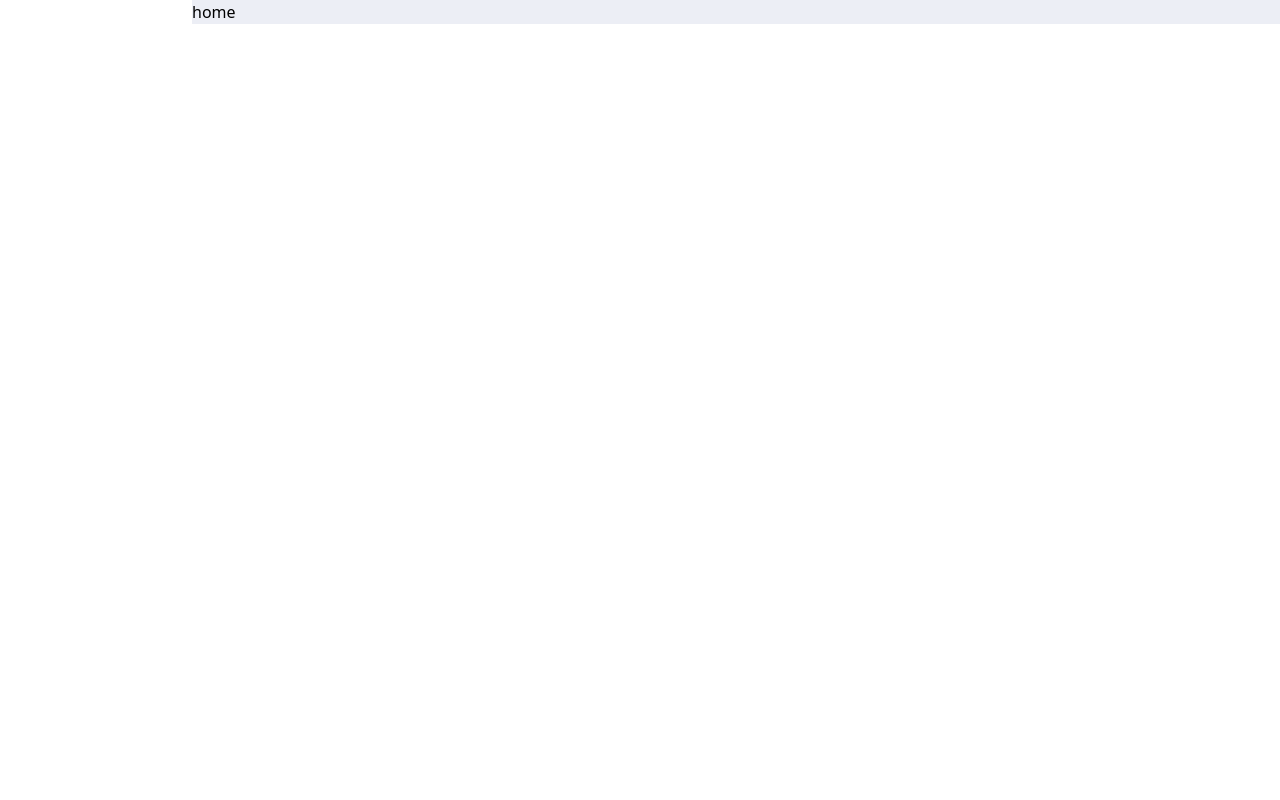
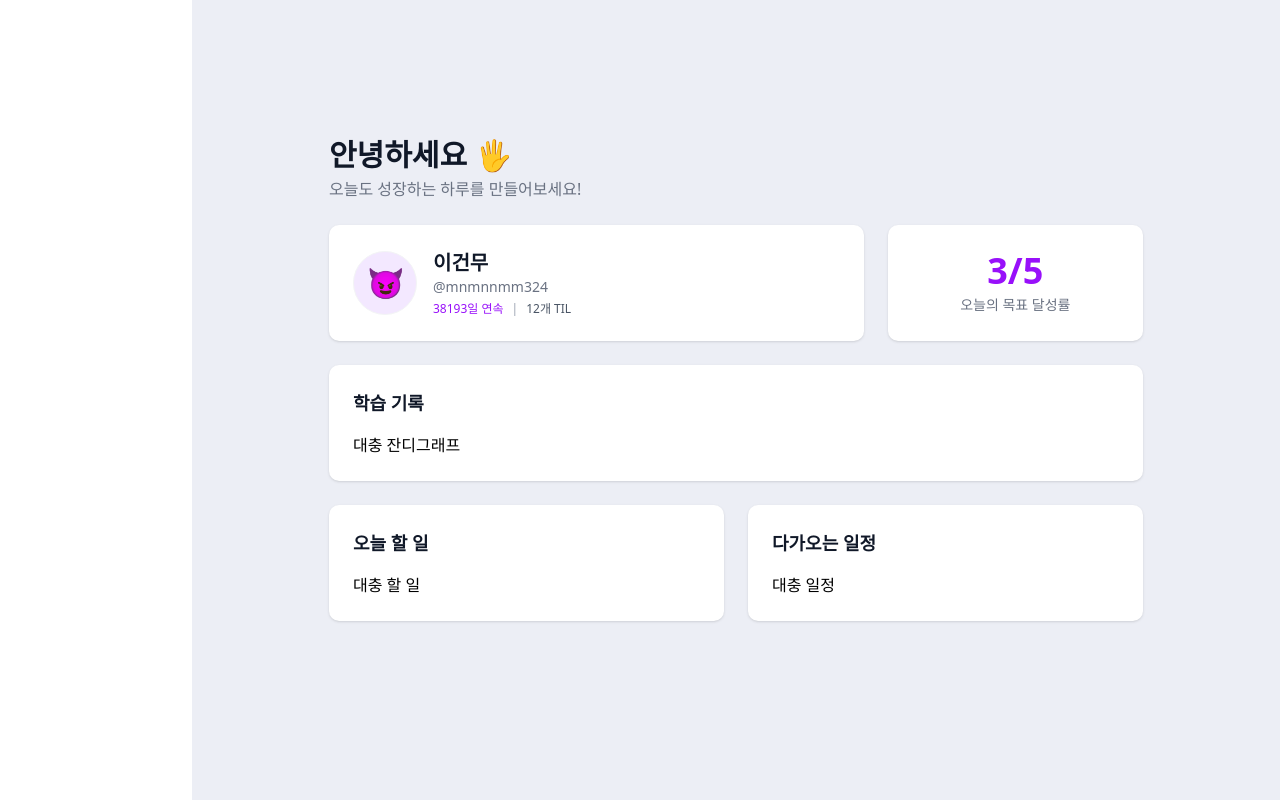
Before and after one commit to DeveloperBlog-Devflow/devflow, a Next.js app: page / in a window 1280 px wide. Built offline with nearby package versions, Linux system fonts and the light colour scheme.

Commit message:
feat: 홈 페이지에서 사용하는 컴포넌트 구현 및 섹션 분리하여 홈 페이지 구현

```diff
--- a/app/(with-sidebar)/(home)/page.tsx
+++ b/app/(with-sidebar)/(home)/page.tsx
@@ -1,9 +1,28 @@
-// export default function Home() {
-//   return <div>home</div>;
-// }
+import BottomSection from '@/components/home/BottomSection';
+import Card from '@/components/home/Card';
+import GraphSection from '@/components/home/GraphSection';
+import HeaderSection from '@/components/home/HeaderSection';
+import ProfileSection from '@/components/home/ProfileSection';
 
 const Page = () => {
-  return <div>home</div>;
+  return (
+    <div className="bg-background flex min-h-screen flex-col gap-6 font-sans md:p-[137px]">
+      {/* 1. Header */}
+      <HeaderSection />
+
+      {/* 2-1. ProfileSection */}
+      <ProfileSection className="grid grid-cols-1 gap-6 md:grid-cols-3" />
+
+      {/* 2-2. GraphSection */}
+      <GraphSection></GraphSection>
+
+      {/* 2-3. BottomSection */}
+      <BottomSection className="grid grid-cols-1 gap-6 md:grid-cols-2" />
+
+      {/* 3. ButtonSection */}
+      {/* 버튼 두개 만드쇼 */}
+    </div>
+  );
 };
 
 export default Page;
--- /dev/null
+++ b/components/home/BottomSection.tsx
@@ -0,0 +1,16 @@
+import Card from './Card';
+
+interface BottomSectionProps {
+  className?: string;
+}
+
+const BottomSection = ({ className }: BottomSectionProps) => {
+  return (
+    <div className={className}>
+      <Card title="오늘 할 일">대충 할 일</Card>
+      <Card title="다가오는 일정">대충 일정</Card>
+    </div>
+  );
+};
+
+export default BottomSection;
--- /dev/null
+++ b/components/home/Card.tsx
@@ -0,0 +1,24 @@
+import { ReactNode } from 'react';
+
+// 흰 바탕의 카드
+
+interface CardProps {
+  children: ReactNode; // 카드 내부 내용들
+  className?: string; // 추가 스타일링
+  title?: string; // 좌측 상단 제목이 있는 경우
+}
+
+const Card = ({ children, className = '', title }: CardProps) => {
+  return (
+    <div
+      className={`border-border bg-surface rounded-[10px] p-6 shadow-sm ${className}`}
+    >
+      {title && (
+        <h2 className="mb-4 text-lg font-bold text-gray-900">{title}</h2>
+      )}
+      {children}
+    </div>
+  );
+};
+
+export default Card;
--- /dev/null
+++ b/components/home/GraphSection.tsx
@@ -0,0 +1,15 @@
+import Card from './Card';
+
+interface GraphSectionProps {
+  className?: string;
+}
+
+const GraphSection = ({ className }: GraphSectionProps) => {
+  return (
+    <div className={className}>
+      <Card title="학습 기록">대충 잔디그래프</Card>
+    </div>
+  );
+};
+
+export default GraphSection;
--- /dev/null
+++ b/components/home/HeaderSection.tsx
@@ -0,0 +1,16 @@
+interface HeaderSectionProps {
+  className?: string;
+}
+
+const HeaderSection = ({ className }: HeaderSectionProps) => {
+  return (
+    <div className={className}>
+      <h1 className="flex items-center gap-2 text-3xl font-bold text-gray-900">
+        안녕하세요 <span className="text-3xl">🖐️</span>
+      </h1>
+      <p className="mt-1 text-gray-500">오늘도 성장하는 하루를 만들어보세요!</p>
+    </div>
+  );
+};
+
+export default HeaderSection;
--- /dev/null
+++ b/components/home/ProfileSection.tsx
@@ -0,0 +1,40 @@
+import Card from './Card';
+
+interface ProfileSectionProps {
+  className?: string;
+}
+
+const ProfileSection = ({ className }: ProfileSectionProps) => {
+  return (
+    <div className={className}>
+      <div className="md:col-span-2">
+        <Card className="flex items-center gap-4">
+          <div className="flex h-16 w-16 items-center justify-center overflow-hidden rounded-full border border-gray-100 bg-purple-100">
+            <span className="text-3xl">😈</span>
+          </div>
+
+          <div>
+            <h3 className="text-xl font-bold text-gray-900">이건무</h3>
+            <p className="text-sm text-gray-500">@mnmnnmm324</p>
+            <div className="mt-1 flex gap-2 text-xs font-medium">
+              <span className="text-purple-600">38193일 연속</span>
+              <span className="text-gray-400">|</span>
+              <span className="text-gray-600">12개 TIL</span>
+            </div>
+          </div>
+        </Card>
+      </div>
+
+      <div className="md:col-span-1">
+        <Card className="flex h-full flex-col items-center justify-center text-center">
+          <div className="mb-1 text-4xl font-bold text-purple-600">3/5</div>
+          <div className="text-sm font-medium text-gray-500">
+            오늘의 목표 달성률
+          </div>
+        </Card>
+      </div>
+    </div>
+  );
+};
+
+export default ProfileSection;
```
